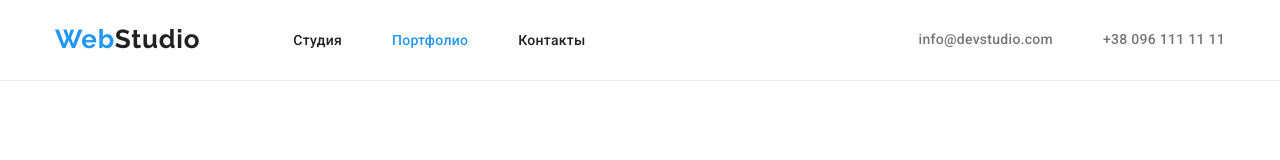
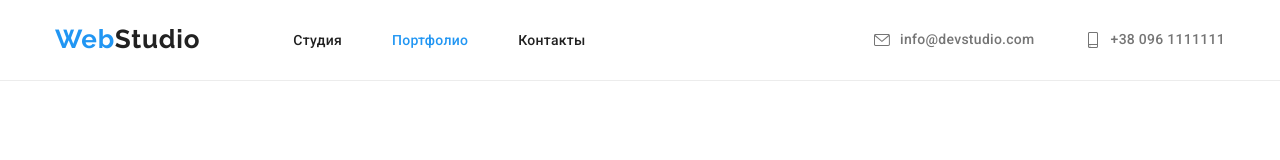
Before and after one commit to mescalinja/go-it-markup-hw-04, a plain HTML site: page portfolio.html in a window 1280 px wide. Shown: the top 160 px of the page. Drawn offline with nearby package versions, Linux system fonts and the light colour scheme.

Commit message:
Update portfolio.html

```diff
--- a/portfolio.html
+++ b/portfolio.html
@@ -30,11 +30,23 @@
             </nav>
 
             <ul class="header-contact list">
-                <li class="header-contact-item icon-envelope"><a class="header-mail link"
-                        href="mailto:info@devstudio.com">info@devstudio.com</a></li>
-                <li class="header-contact-item icon-tel"><a class="header-tel link" href="tel:+380961111111">+38 096 111
-                        11
-                        11</a></li>
+                <li class="header-contact-item ">
+                    <a class="header-mail link" href="mailto:info@devstudio.com">
+                        <svg class="mail-icon" width="16" height="16">
+                            <use href="./images/icons.svg#icon-envelope"></use>
+                        </svg>
+                        info@devstudio.com
+                    </a>
+                </li>
+                <li class="header-contact-item">
+                    <a class="header-tel link" href="tel:+380961111111">
+                        <svg class="tel-icon" width="16" height="16">
+                            <use href="./images/icons.svg#icon-telephone"></use>
+                        </svg>
+                        +38 096 1111111
+
+                    </a>
+                </li>
             </ul>
         </div>
     </header>
```
